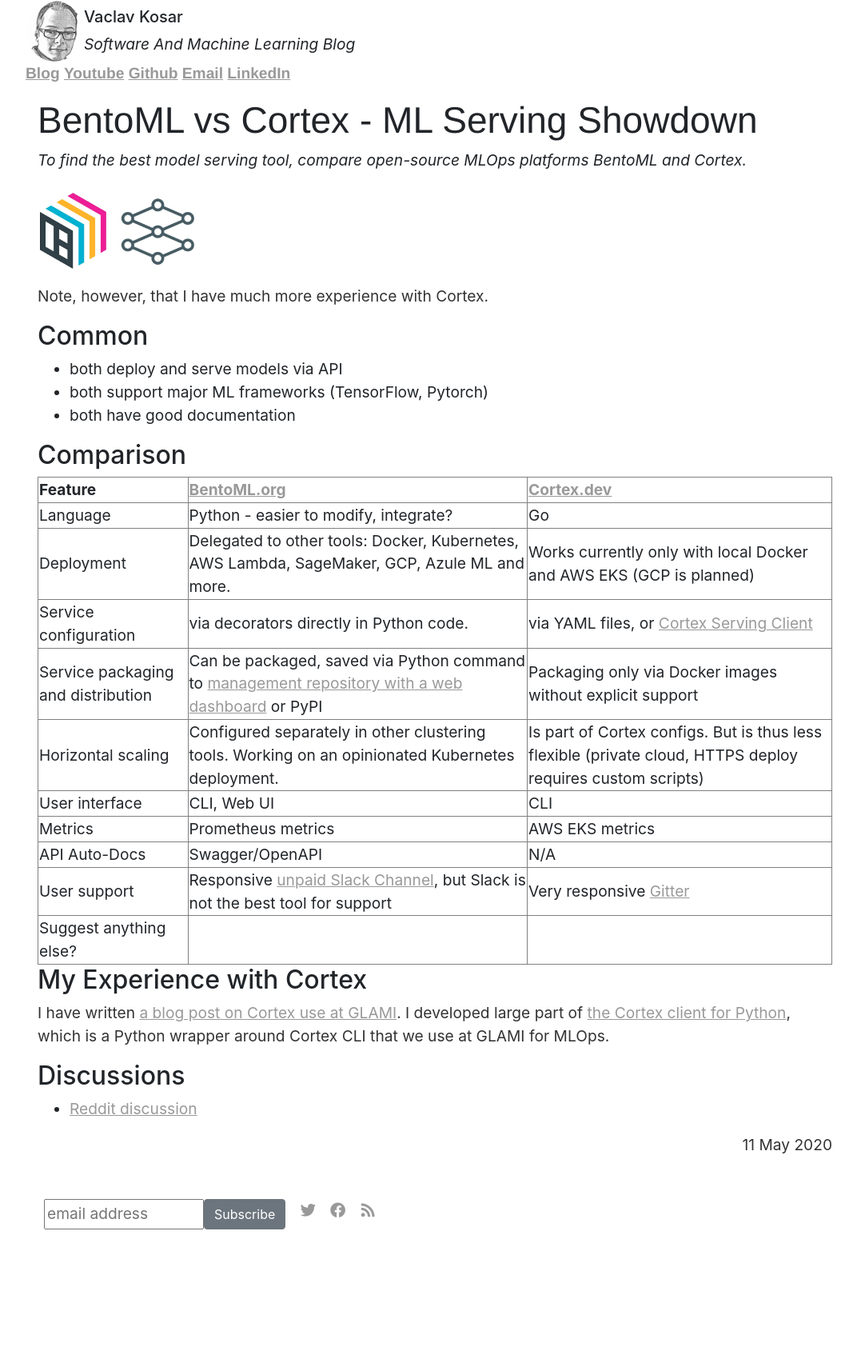
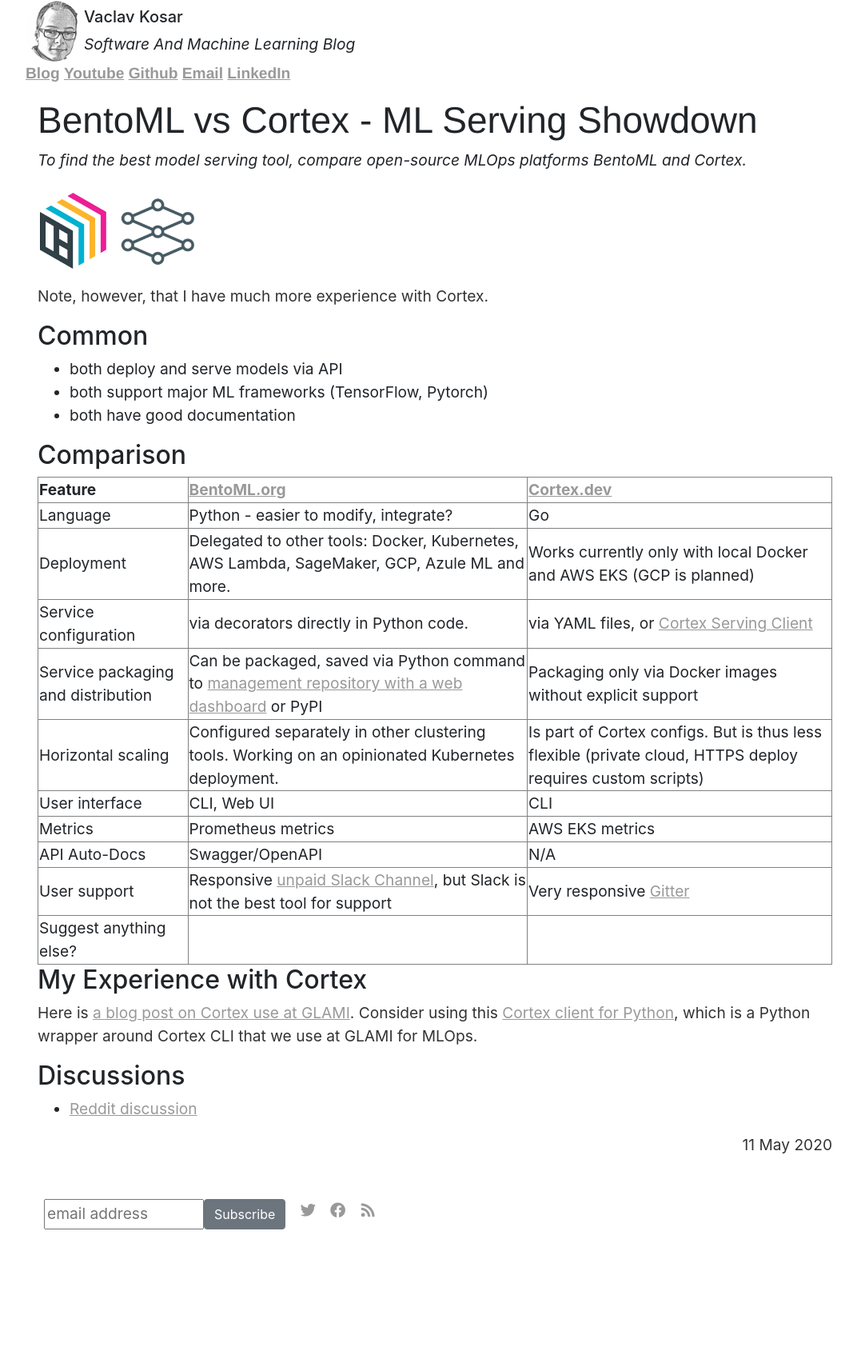
Before and after one commit to vackosar/vackosar.github.io, a Jekyll site: the page built from _posts/2020-05-11-BentoML-vs-Cortex.dev--ML-Serving-Showdown.md, in a window 1280 px wide. Shown: the whole page at 80% size, without its empty margins (96-1168 px from the left). Built offline with Jekyll 4.4.1, drawn with Linux system fonts in a browser that asks for light colours; nearby versions of some CDN libraries; library files that are not in the unit come from our copies; comment, search, counter and statistics services are not loaded.

Commit message:
cortex serving client links

```diff
--- a/_posts/2020-05-11-BentoML-vs-Cortex.dev--ML-Serving-Showdown.md
+++ b/_posts/2020-05-11-BentoML-vs-Cortex.dev--ML-Serving-Showdown.md
@@ -92,8 +92,8 @@
 
 ## My Experience with Cortex
 
-I have written [a blog post on Cortex use at GLAMI](https://medium.com/@aiteamglami/serve-your-ml-models-in-aws-using-python-9908a4127a13).
-I developed large part of [the Cortex client for Python](https://github.com/glami/cortex-serving-client), which is a Python wrapper around Cortex CLI that we use at GLAMI for MLOps.
+Here is [a blog post on Cortex use at GLAMI](https://medium.com/@aiteamglami/serve-your-ml-models-in-aws-using-python-9908a4127a13).
+Consider using this [Cortex client for Python](https://github.com/glami/cortex-serving-client), which is a Python wrapper around Cortex CLI that we use at GLAMI for MLOps.
 
 ## Discussions
 - <a href="https://www.reddit.com/r/MachineLearning/comments/ghikdz/d_is_this_fair_bentoml_vs_cortex_comparison/">Reddit discussion</a>
```
